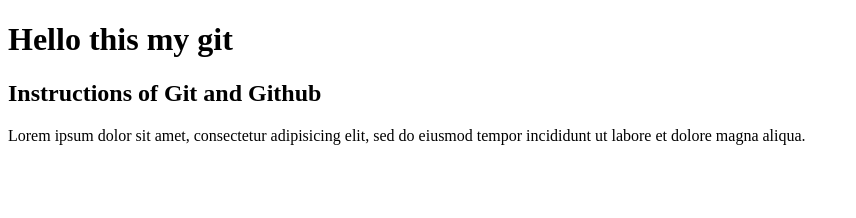
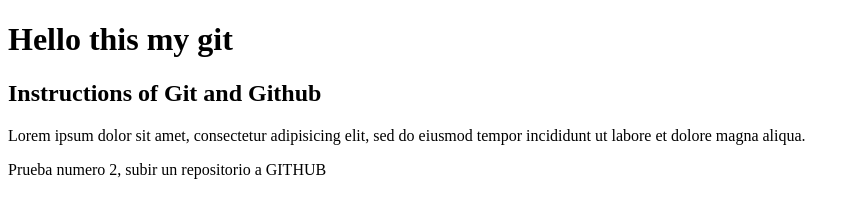
Before and after one commit to Lizz010/Test-Git-, a plain HTML site: page index.html in a window 1280 px wide. Shown: the whole page, without its empty margins (0-856 px from the left). Drawn offline with Linux system fonts and the light colour scheme.

Commit message:
Se agrego otro parrafo

```diff
--- a/index.html
+++ b/index.html
@@ -8,5 +8,6 @@
 	<h2>Instructions of Git and Github</h2>
 	<p>Lorem ipsum dolor sit amet, consectetur adipisicing elit, sed do eiusmod
 	tempor incididunt ut labore et dolore magna aliqua.</p>
+	<p>Prueba numero 2, subir un repositorio a GITHUB</p>
 </body>
 </html>
```
